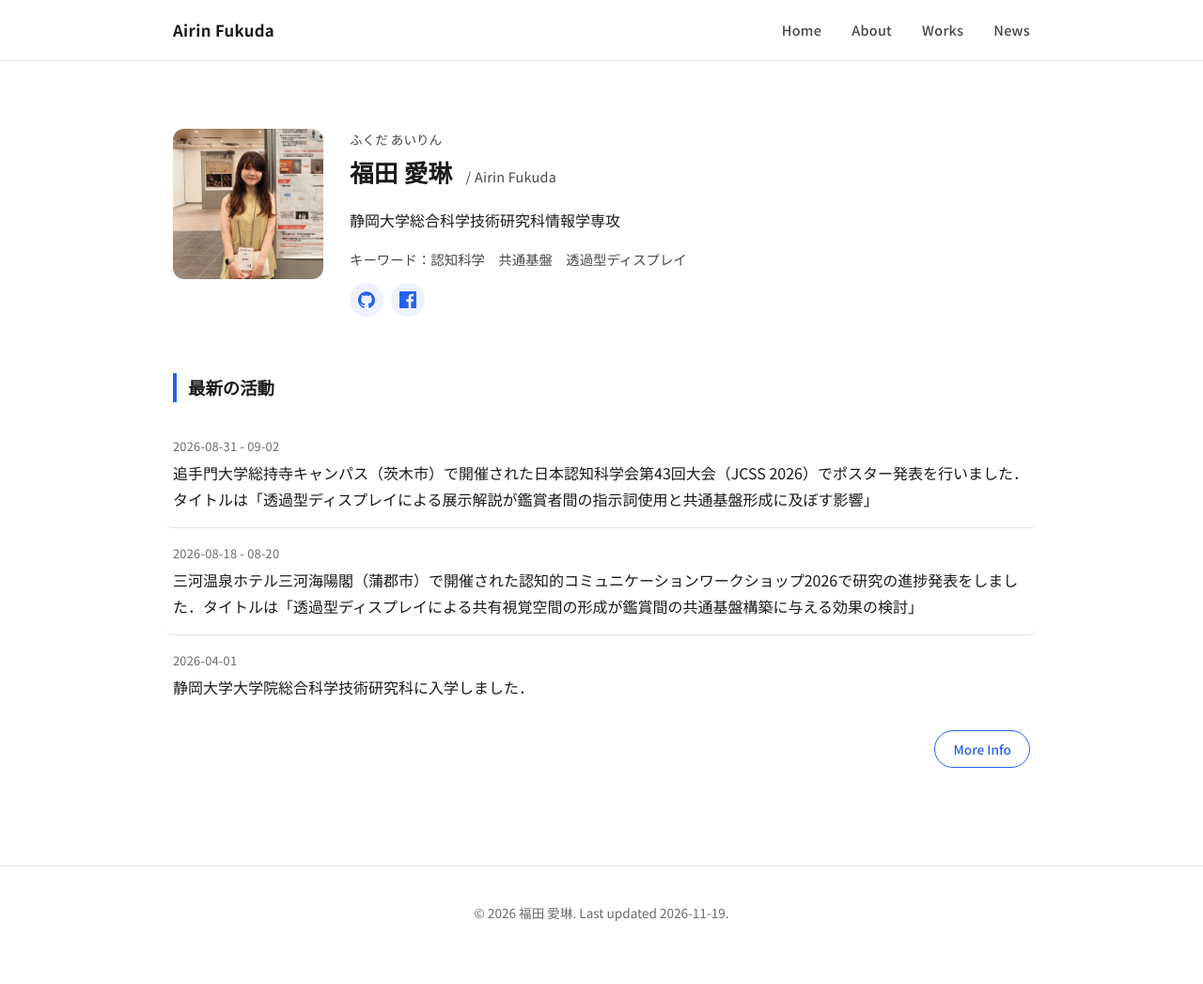
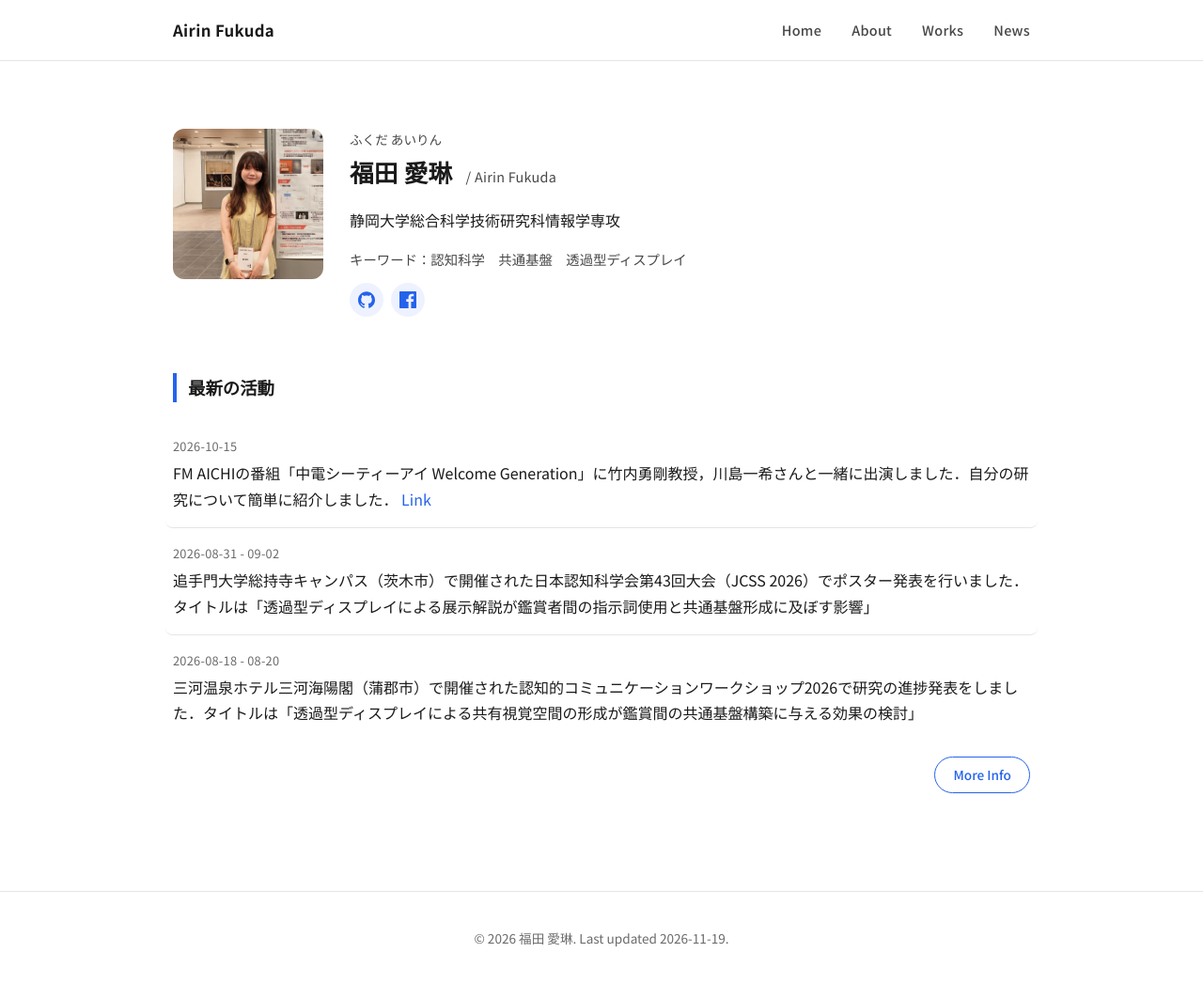
Before and after one commit to i2rin/i2rin.github.io, a Jekyll site: the page built from index.md, in a window 1280 px wide and 1047 px high. Shown: the whole window at 94% size. Built offline with Jekyll 4.4.1, drawn with Linux system fonts in a browser that asks for light colours.

Commit message:
Add radio appearance to news and ignore .claude/
Co-Authored-By: Claude Sonnet 5.5 <noreply@anthropic.com>

```diff
--- a/_data/news.yml
+++ b/_data/news.yml
@@ -4,6 +4,10 @@
 # date_end: 複数日にまたがるイベントの終了日 "YYYY-MM-DD"（単発の場合は不要）
 # text: 本文
 # url: 関連リンク（任意、無ければ空文字）
+- date: "2026-10-15"
+  text: "FM AICHIの番組「中電シーティーアイ Welcome Generation」に竹内勇剛教授，川島一希さんと一緒に出演しました．自分の研究について簡単に紹介しました．"
+  url: "https://fma.co.jp/f/prg/welcomegeneration/"
+
 - date: "2026-08-31"
   date_end: "2026-09-02"
   text: "追手門大学総持寺キャンパス（茨木市）で開催された日本認知科学会第43回大会（JCSS 2026）でポスター発表を行いました．タイトルは「透過型ディスプレイによる展示解説が鑑賞者間の指示詞使用と共通基盤形成に及ぼす影響」"
```
Also changed, not shown: 1 other file.
